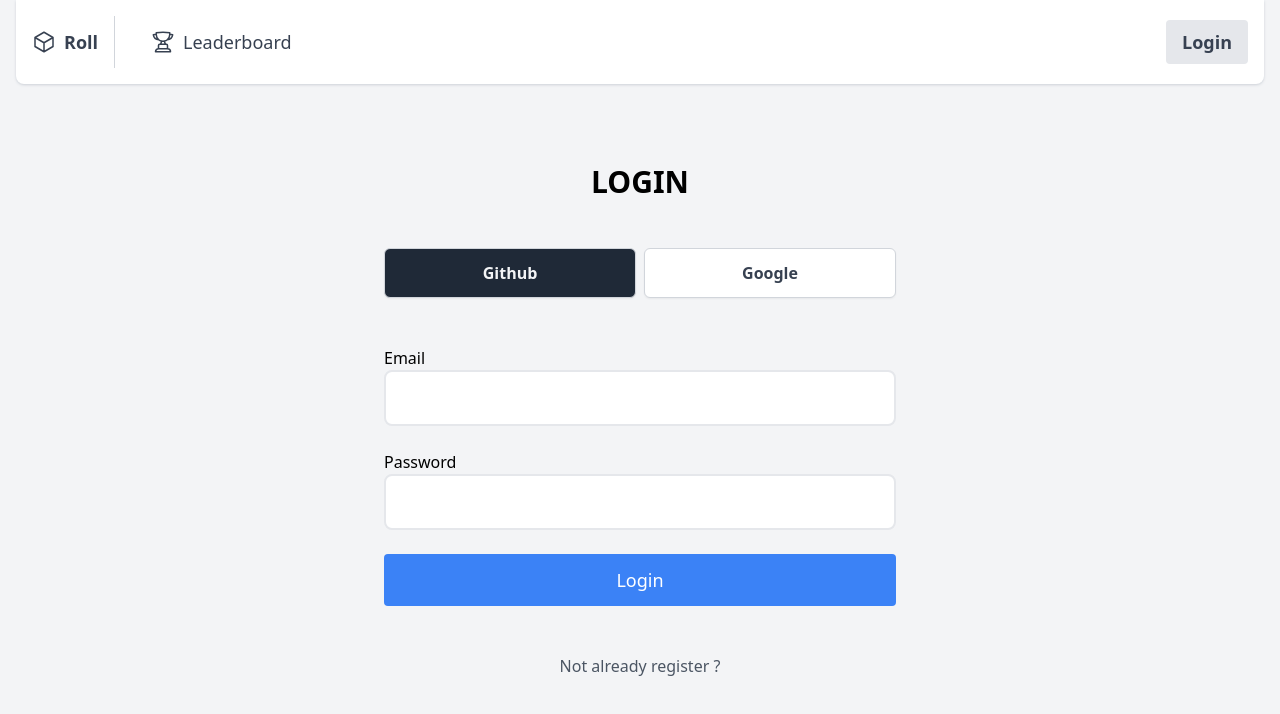
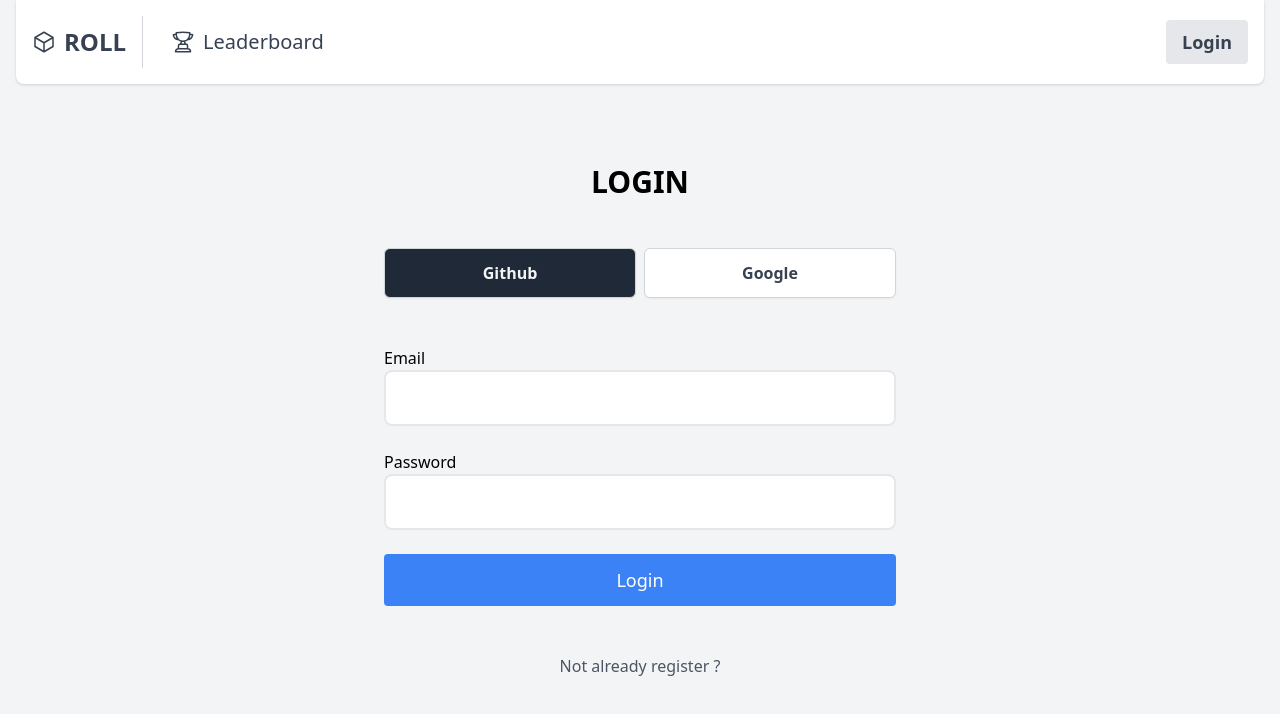
Before and after one commit to Penfu/Roulette, a Vue app: page /login in a window 1280 px wide. Shown: the top 714 px of the page. Built offline with nearby package versions, Linux system fonts and the light colour scheme; no server answers.

Commit message:
Show user name in navbar

```diff
--- a/src/components/layout/NavBar.vue
+++ b/src/components/layout/NavBar.vue
@@ -21,25 +21,25 @@ const auth = useAuthStore();
       <!-- Title -->
       <RouterLink to="/" class="flex justify-center items-center space-x-2 text-lg">
         <CubeIcon class="w-6 h-6" />
-        <span class="hidden md:block text-lg font-bold">Roll</span>
+        <span class="hidden md:block text-2xl font-bold uppercase">Roll</span>
       </RouterLink>
 
       <!-- Links -->
       <div class="grow w-full">
         <div class="px-4 w-full flex flex-row items-center space-x-4 border-l border-gray-300">
-          <RouterLink to="/leaderboard" class="p-3 flex justify-center items-center text-lg hover:bg-gray-200 rounded">
-            <TrophyIcon class="lg:mx-2 w-6 h-6" />
-            <span class="hidden md:block grow font-medium">Leaderboard</span>
+          <RouterLink to="/leaderboard" class="p-3 flex justify-center items-center space-x-2 text-lg hover:bg-gray-200 rounded">
+            <TrophyIcon class="w-6 h-6" />
+            <span class="hidden md:block text-xl font-medium">Leaderboard</span>
           </RouterLink>
         </div>
       </div>
 
-      <div class="flex items-center gap-8">
+      <div class="flex items-center gap-2 md:gap-4 xl:gap-6">
         <!-- Balance -->
         <label v-show="auth.isAuth"
-          class="p-3 flex justify-center items-center gap-2 bg-white border border-gray-300 shadow-sm rounded">
-          <BanknotesIcon class="h-6 w-6 text-green-500" />
-          <span>{{ auth.user.balance }}</span>
+          class="p-3 flex justify-center items-center gap-2 rounded">
+          <BanknotesIcon class="h-8 w-8 text-green-500" />
+          <span class="text-xl">{{ auth.user.balance }}</span>
         </label>
 
         <!-- User Profile Dropdown -->
@@ -55,7 +55,7 @@ const auth = useAuthStore();
               class="z-20 absolute right-0 mt-2 py-4 flex flex-col justify-end items-center transition-all transition-slowest duration-500 ease">              <div class="w-36 bg-white rounded-lg shadow shadow-gray-300 drop-shadow">
                 <div class="m-2 flex flex-col">
                   <RouterLink :to="'/profile/' + auth.user.name" class="py-2 hover:bg-gray-200 rounded text-left">
-                    <span class="ml-4">Profile</span>
+                    <span class="ml-4">{{ auth.user.name }}</span>
                   </RouterLink>
                   <button @click="auth.logout" class="py-2 hover:bg-red-500 hover:text-white rounded text-left">
                     <span class="ml-4">Logout</span>
```
